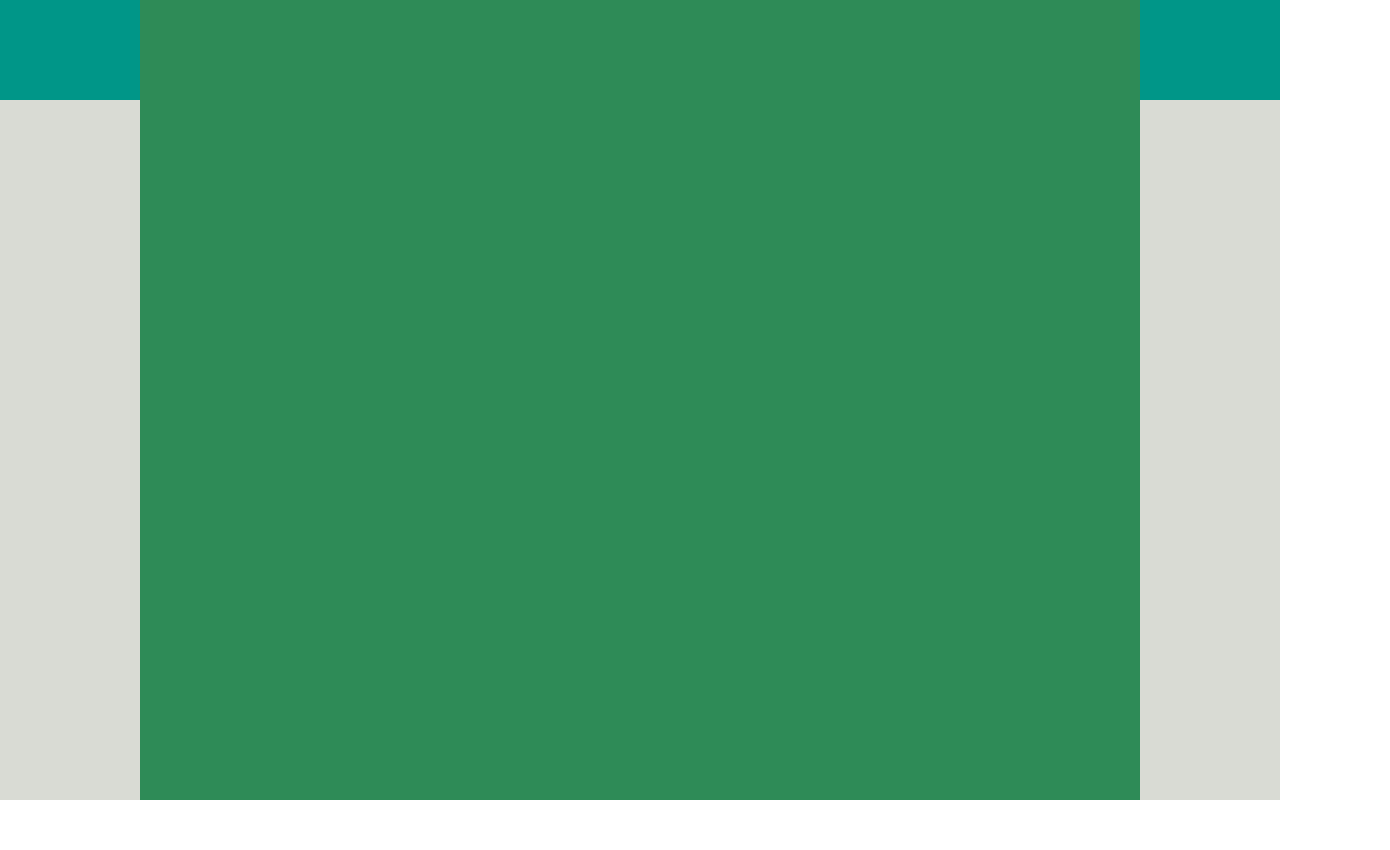
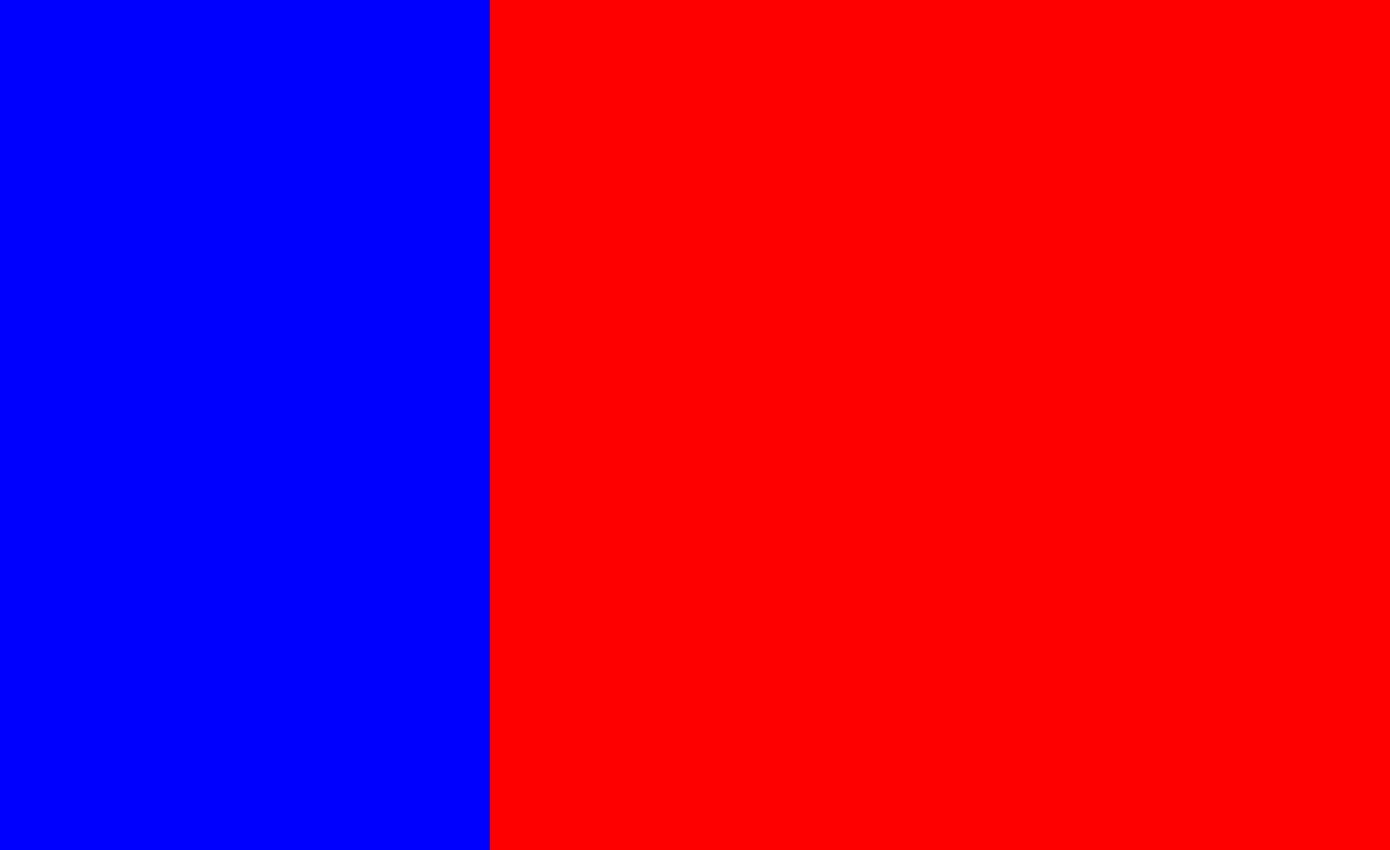
Before and after one commit to LauraMargherita25/vue-boolzapp, a plain HTML site: page index.html in a window 1280 px wide. Shown: the whole page, 1390 px wide, since content can reach past the window. Before the commit the page ends 800 px from the top, so only its background shows below. Drawn offline with nearby package versions, Linux system fonts and the light colour scheme.

Commit message:
Add box main content

```diff
--- a/index.html
+++ b/index.html
@@ -14,7 +14,7 @@
 
     <div class="container">
 
-
+        <!-- background -->
         <div class="background">
 
             <div class="green_banner">
@@ -23,9 +23,21 @@
 
         </div>
 
-        <div class="box">
+        <!-- main section with content -->
+        <main class="box">
+            <!-- qui abbiamo una parte di destra e una di sinistra -->
 
-        </div>
+            <!-- section left with contacts -->
+            <section class="contacts">
+
+            </section>
+
+            <!-- section right with chat -->
+            <section class="chat">
+
+            </section>
+
+        </main>
     </div>
     <!-- script -->
     <script src="JS/sript.js"></script>
--- a/style/style.css
+++ b/style/style.css
@@ -32,13 +32,28 @@
 
 /* box */
 .box{
-    width: 1000px;
-    height: 800px;
-
-    background-color: seagreen;
+    width: 1500px;
+    height: 900px;
 
     position: absolute;
     top: 50%;
     left: 50%;
     transform: translate(-50%, -50%);
+
+    display: flex;
 }
+
+/* contacts */
+.box .contacts{
+    width: 40%;
+
+    background-color: blue;
+}
+
+/* chat */
+.box .chat{
+    width: 60%;
+
+    background-color: red;
+}
+/* /box */
```
